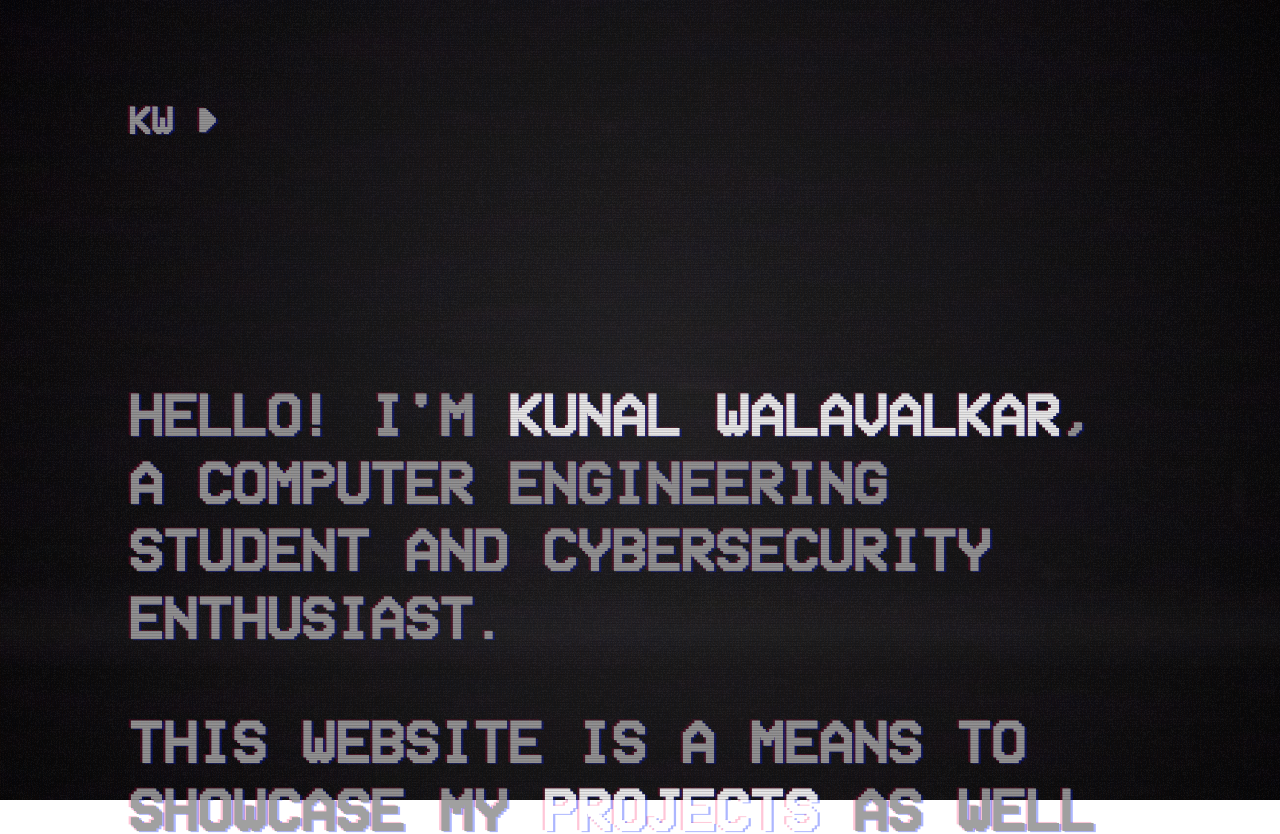
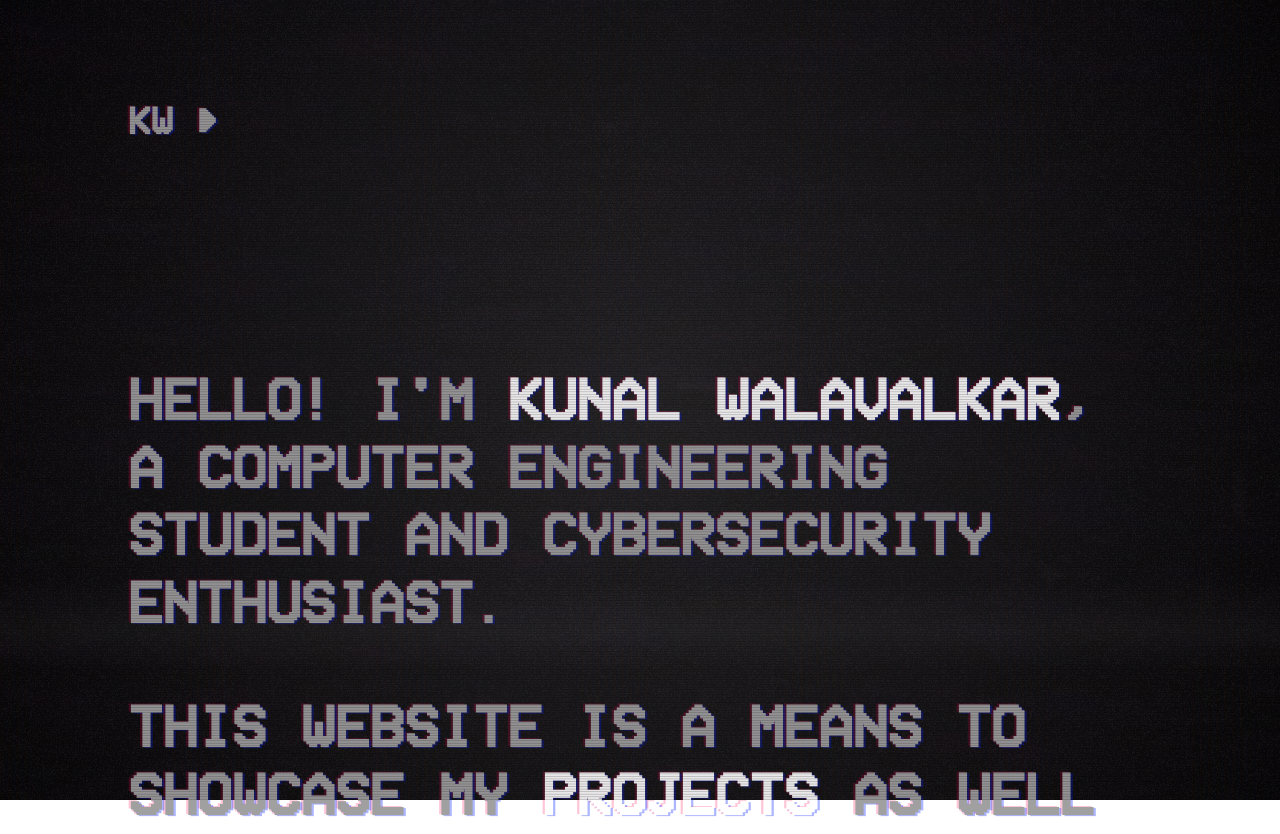
Before and after one commit to kunalwalavalkar/Portfolio, a React (Create React App) app: page / in a window 1280 px wide. Shown: the top 834 px of the page. Built offline with nearby package versions, Linux system fonts and the light colour scheme.

Commit message:
First commit

```diff
--- a/src/components/Navbar.css
+++ b/src/components/Navbar.css
@@ -1,6 +1,6 @@
 .navbarDiv {
 	height: 27.5vh;
-	padding-bottom: 3.5rem;
+	padding-bottom: 2.5rem;
 }
 
 .slash {
```
